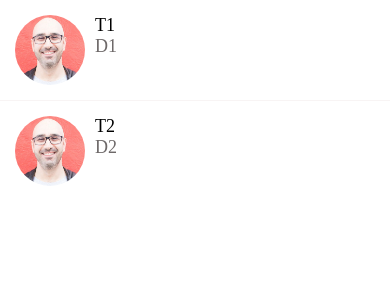
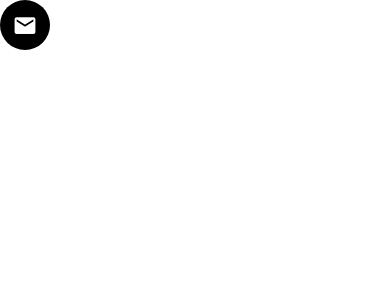
Before and after one commit to StryderJermaine/DoneWithIt, a React Native app: screen / in a window 390 px wide. Shown: the top 300 px of the page. Built offline with nearby package versions, Linux system fonts and the light colour scheme.

Commit message:
Added Icon component

```diff
--- a/App.js
+++ b/App.js
@@ -5,6 +5,8 @@ import ViewImageScreen from './app/screens/ViewImageScreen';
 import Card from './app/components/Card';
 import ListingDetailsScteen from './app/screens/ListingDetailsScteen';
 import MessagesScreen from './app/screens/MessagesScreen';
+import Screen from './app/components/Screen';
+import Icon from './app/components/Icon';
 
 
 
@@ -36,7 +38,9 @@ export default function App() {
     //       title="Red jacket for sale"
     //       image={require("./app/assets/jacket.jpg")}/>
     // </View>
-   <MessagesScreen />
+   <Screen>
+      <Icon name="email" size={50}  />
+   </Screen>
   );
 }
 
--- /dev/null
+++ b/app/components/Icon.js
@@ -0,0 +1,25 @@
+import React from 'react';
+import { View } from 'react-native';
+import { MaterialCommunityIcons } from '@expo/vector-icons'
+
+function Icon({
+    name,
+    size = 40,
+    backgroundColor = "#000",
+    iconColor = "#fff"
+ }) {
+    return (
+        <View style={{
+            width: size,
+            height: size,
+            borderRadius: size / 2,
+            backgroundColor,
+            justifyContent: 'center',
+            alignItems: 'center'
+        }}>
+            <MaterialCommunityIcons name={name} color={iconColor} size={size * 0.5} />
+        </View>
+    );
+}
+
+export default Icon;
```
